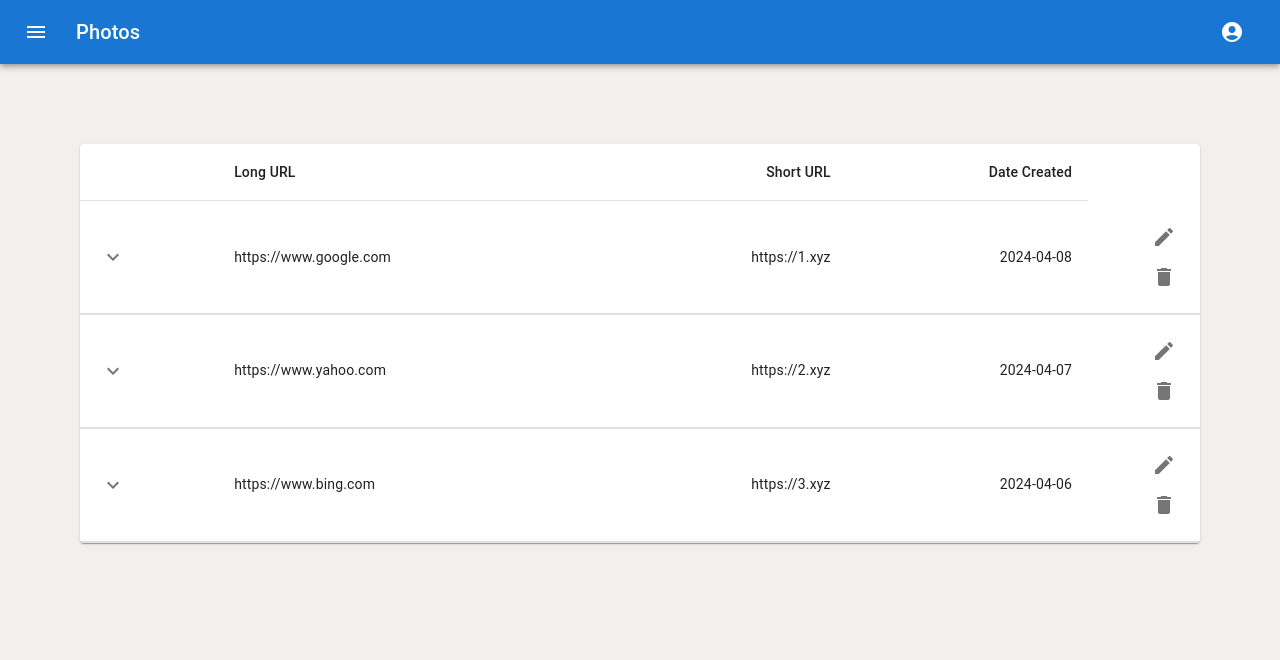
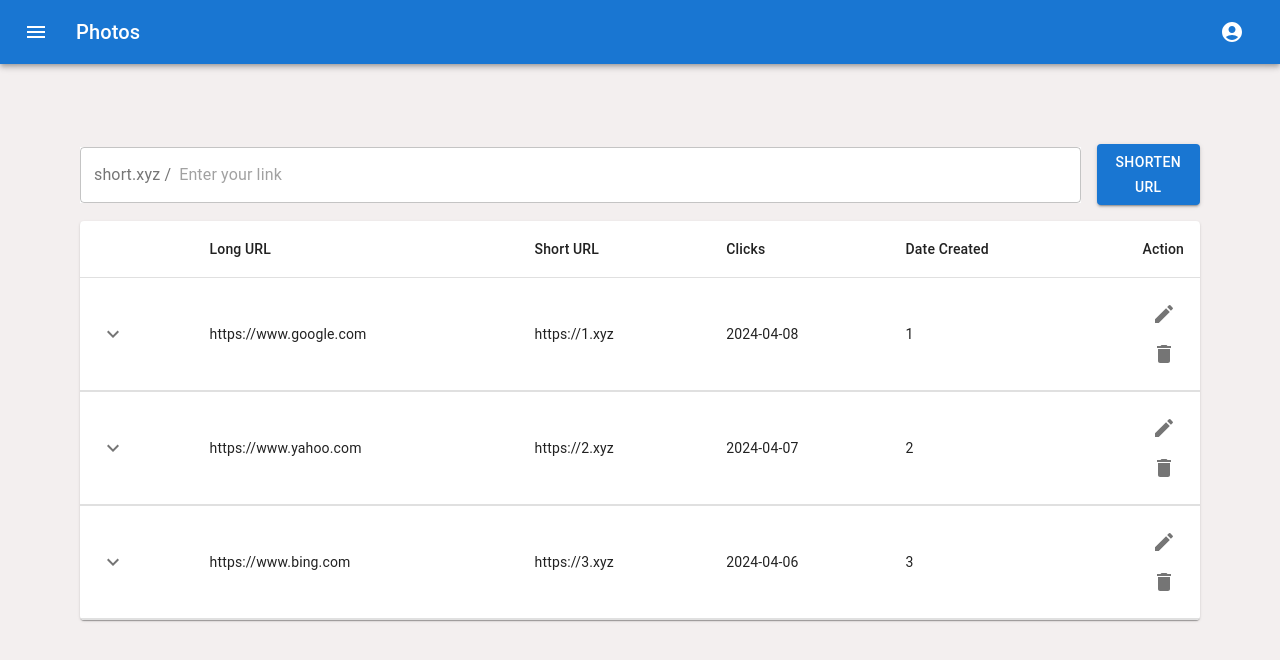
Before and after one commit to ishansharma1320/url-shortener-frontend, a React (Vite) app: page /home in a window 1280 px wide. Shown: the top 660 px of the page. Built offline with nearby package versions, Linux system fonts and the light colour scheme.

Commit message:
Added a text field to create a shortened URL

```diff
--- a/src/components/layouts/HomeLayout/HomeLayout.tsx
+++ b/src/components/layouts/HomeLayout/HomeLayout.tsx
@@ -30,6 +30,8 @@ import FormControlLabel from '@mui/material/FormControlLabel';
 import FormGroup from '@mui/material/FormGroup';
 import MenuItem from '@mui/material/MenuItem';
 import Menu from '@mui/material/Menu';
+import TextField from '@mui/material/TextField';
+import { InputAdornment } from '@mui/material';
 
 const pages = ['Products', 'Pricing', 'Blog'];
 const settings = ['Profile', 'Account', 'Dashboard', 'Logout'];
@@ -38,11 +40,13 @@ function createData(
   long_url: string,
   short_url: string,
   created_date: string,
+  clicks: number
 ) {
   return {
     long_url,
     short_url,
     created_date,
+    clicks,
     history: [
       {
         ip: '192.168.0.1',
@@ -78,8 +82,9 @@ function Row(props: { row: ReturnType<typeof createData> , index: Number}) {
         <TableCell component="th" scope="row">
           {row.long_url}
         </TableCell>
-        <TableCell align="right">{row.short_url}</TableCell>
-        <TableCell align="right">{row.created_date}</TableCell>
+        <TableCell>{row.short_url}</TableCell>
+        <TableCell>{row.created_date}</TableCell>
+        <TableCell>{row.clicks}</TableCell>
         <TableCell align="right" style={{ width: "10%" }}> <IconButton><EditIcon /> </IconButton> <IconButton><DeleteIcon /> </IconButton></TableCell>
       </TableRow>
       <TableRow>
@@ -118,9 +123,9 @@ function Row(props: { row: ReturnType<typeof createData> , index: Number}) {
 }
 
 const rows = [
-  createData("https://www.google.com","https://1.xyz","2024-04-08"),
-  createData("https://www.yahoo.com","https://2.xyz","2024-04-07"),
-  createData("https://www.bing.com","https://3.xyz","2024-04-06")
+  createData("https://www.google.com","https://1.xyz","2024-04-08",1),
+  createData("https://www.yahoo.com","https://2.xyz","2024-04-07",2),
+  createData("https://www.bing.com","https://3.xyz","2024-04-06",3)
 ];
 
 export default function HomeLayout() {
@@ -190,15 +195,27 @@ export default function HomeLayout() {
         </Toolbar>
       </AppBar>
     </Box>
-    <Stack direction="column" sx={{margin: "5rem"}}>
+    <Stack direction="column" sx={{margin: "5rem"}} spacing={2}>
+      <Stack direction="row" spacing={2} justifyContent="center"
+  alignItems="center">
+      <TextField InputProps={{
+          startAdornment: (
+            <InputAdornment position="start">
+              <Typography> short.xyz / </Typography>
+            </InputAdornment>
+          ),}} placeholder="Enter your link" sx={{backgroundColor: "white"}} fullWidth id="fullWidth" />
+      <Button variant="contained" sx={{height: '80%', width: '10%'}}>Shorten URL</Button>
+      </Stack>
     <TableContainer component={Paper} >
     <Table aria-label="collapsible table">
       <TableHead>
         <TableRow>
           <TableCell />
           <TableCell>Long URL</TableCell>
-          <TableCell align="right">Short URL</TableCell>
-          <TableCell align="right">Date Created</TableCell>
+          <TableCell>Short URL</TableCell>
+          <TableCell>Clicks</TableCell>
+          <TableCell>Date Created</TableCell>
+          <TableCell align='right'>Action</TableCell>
         </TableRow>
       </TableHead>
       <TableBody>
```
